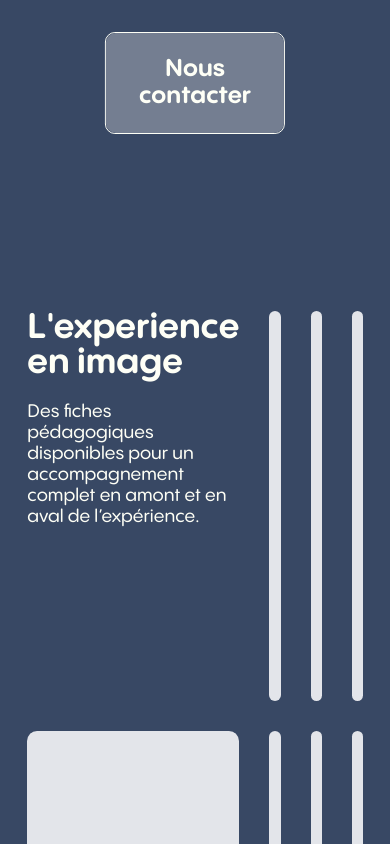
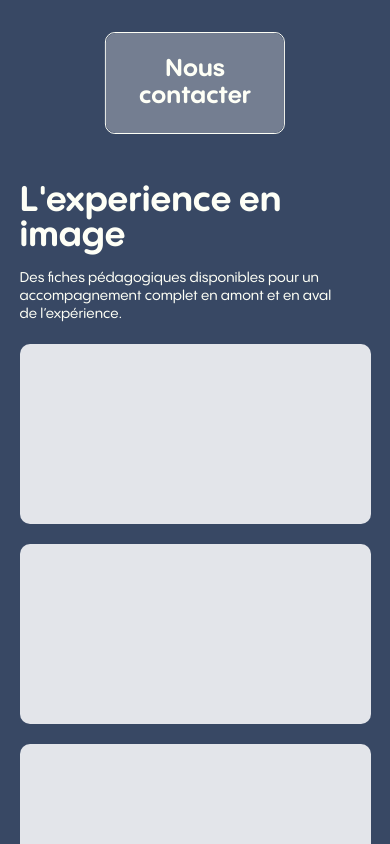
Before and after one commit to Yohan744/Elie-website, a Next.js app: page / in a window 390 px wide. Shown: the part 3840-4684 px from the top of the page. Built offline with nearby package versions, Linux system fonts and the light colour scheme.

Commit message:
responsive for gallery section is done

```diff
--- a/styles/_advice.scss
+++ b/styles/_advice.scss
@@ -4,7 +4,6 @@
   width: 100%;
   background-color: $wheat;
   scroll-margin-top: -75px;
-  display: none;
 
   .global-wrapper {
     position: relative;
--- a/styles/_gallery.scss
+++ b/styles/_gallery.scss
@@ -4,6 +4,26 @@
   width: 100%;
   border-radius: 0 0 25px 25px;
   background-color: $blue;
+
+  @media screen and (max-width: 1550px) {
+    padding: 115px 0 60px;
+  }
+
+  @media screen and (max-width: 1300px) {
+    padding: 85px 0 50px;
+  }
+
+  @media screen and (max-width: 992px) {
+    padding: 70px 0 40px;
+  }
+
+  @media screen and (max-width: 750px) {
+    padding: 60px 0 40px;
+  }
+
+  @media screen and (max-width: 576px) {
+    padding: 50px 0 25px;
+  }
 
   .global-wrapper {
     position: relative;
@@ -14,11 +34,38 @@
     grid-column-gap: 30px;
     grid-row-gap: 30px;
 
+    @media screen and (max-width: 1300px) {
+      width: 90%;
+    }
+
+    @media screen and (max-width: 1150px) {
+      grid-template-columns: repeat(3, 1fr);
+    }
+
+    @media screen and (max-width: 992px) {
+      grid-template-columns: repeat(2, 1fr);
+    }
+
+    @media screen and (max-width: 576px) {
+      grid-template-columns: repeat(1, 1fr);
+      grid-row-gap: 20px;
+    }
+
     h3 {
       @include semi-title;
       max-width: 315px;
       margin-bottom: 36px;
       color: $wheat;
+
+      @media screen and (max-width: 1550px) {
+        margin-bottom: 25px;
+      }
+
+      @media screen and (max-width: 576px) {
+        max-width: none;
+        margin-bottom: 15px;
+      }
+
     }
 
     p {
@@ -27,10 +74,24 @@
       font-family: "PP Pangram Sans Rounded medium", sans-serif;
       font-size: 18px;
       font-weight: 400;
-      line-height: 21px;
+      line-height: 1.3;
       letter-spacing: 0em;
       text-align: left;
       color: $wheat;
+
+      @media screen and (max-width: 1550px) {
+        font-size: 16px;
+      }
+
+      @media screen and (max-width: 1300px) {
+        font-size: 15px;
+      }
+
+
+      @media screen and (max-width: 576px) {
+        font-size: 14px;
+      }
+
     }
 
     .picture {
@@ -39,6 +100,27 @@
       width: 100%;
       background-color: rgba(227, 229, 234, 1);
       border-radius: 10px;
+
+      @media screen and (max-width: 1750px) {
+        height: 360px;
+      }
+
+      @media screen and (max-width: 1550px) {
+        height: 325px;
+      }
+
+      @media screen and (max-width: 1300px) {
+        height: 290px;
+      }
+
+      @media screen and (max-width: 992px) {
+        height: 220px;
+      }
+
+      @media screen and (max-width: 576px) {
+        height: 180px;
+      }
+
     }
 
   }
--- a/styles/_reservation.scss
+++ b/styles/_reservation.scss
@@ -1,7 +1,6 @@
 #reservation {
   position: relative;
   width: 100%;
-  display: none;
 
   .global-wrapper {
     position: relative;
--- a/styles/style.css
+++ b/styles/style.css
@@ -892,6 +892,31 @@ header .right-part .mobile-menu-wrapper {
   border-radius: 0 0 25px 25px;
   background-color: #384864;
 }
+@media screen and (max-width: 1550px) {
+  #gallery {
+    padding: 115px 0 60px;
+  }
+}
+@media screen and (max-width: 1300px) {
+  #gallery {
+    padding: 85px 0 50px;
+  }
+}
+@media screen and (max-width: 992px) {
+  #gallery {
+    padding: 70px 0 40px;
+  }
+}
+@media screen and (max-width: 750px) {
+  #gallery {
+    padding: 60px 0 40px;
+  }
+}
+@media screen and (max-width: 576px) {
+  #gallery {
+    padding: 50px 0 25px;
+  }
+}
 #gallery .global-wrapper {
   position: relative;
   margin: 0 auto;
@@ -901,6 +926,27 @@ header .right-part .mobile-menu-wrapper {
   grid-column-gap: 30px;
   grid-row-gap: 30px;
 }
+@media screen and (max-width: 1300px) {
+  #gallery .global-wrapper {
+    width: 90%;
+  }
+}
+@media screen and (max-width: 1150px) {
+  #gallery .global-wrapper {
+    grid-template-columns: repeat(3, 1fr);
+  }
+}
+@media screen and (max-width: 992px) {
+  #gallery .global-wrapper {
+    grid-template-columns: repeat(2, 1fr);
+  }
+}
+@media screen and (max-width: 576px) {
+  #gallery .global-wrapper {
+    grid-template-columns: repeat(1, 1fr);
+    grid-row-gap: 20px;
+  }
+}
 #gallery .global-wrapper h3 {
   position: relative;
   font-family: "PP Pangram Sans Rounded bold", sans-serif;
@@ -930,16 +976,42 @@ header .right-part .mobile-menu-wrapper {
     margin-bottom: 20px;
   }
 }
+@media screen and (max-width: 1550px) {
+  #gallery .global-wrapper h3 {
+    margin-bottom: 25px;
+  }
+}
+@media screen and (max-width: 576px) {
+  #gallery .global-wrapper h3 {
+    max-width: none;
+    margin-bottom: 15px;
+  }
+}
 #gallery .global-wrapper p {
   position: relative;
   max-width: 315px;
   font-family: "PP Pangram Sans Rounded medium", sans-serif;
   font-size: 18px;
   font-weight: 400;
-  line-height: 21px;
+  line-height: 1.3;
   letter-spacing: 0em;
   text-align: left;
   color: #fefff6;
+}
+@media screen and (max-width: 1550px) {
+  #gallery .global-wrapper p {
+    font-size: 16px;
+  }
+}
+@media screen and (max-width: 1300px) {
+  #gallery .global-wrapper p {
+    font-size: 15px;
+  }
+}
+@media screen and (max-width: 576px) {
+  #gallery .global-wrapper p {
+    font-size: 14px;
+  }
 }
 #gallery .global-wrapper .picture {
   position: relative;
@@ -947,6 +1019,31 @@ header .right-part .mobile-menu-wrapper {
   width: 100%;
   background-color: #e3e5ea;
   border-radius: 10px;
+}
+@media screen and (max-width: 1750px) {
+  #gallery .global-wrapper .picture {
+    height: 360px;
+  }
+}
+@media screen and (max-width: 1550px) {
+  #gallery .global-wrapper .picture {
+    height: 325px;
+  }
+}
+@media screen and (max-width: 1300px) {
+  #gallery .global-wrapper .picture {
+    height: 290px;
+  }
+}
+@media screen and (max-width: 992px) {
+  #gallery .global-wrapper .picture {
+    height: 220px;
+  }
+}
+@media screen and (max-width: 576px) {
+  #gallery .global-wrapper .picture {
+    height: 180px;
+  }
 }
 
 #preparation {
@@ -1303,7 +1400,6 @@ header .right-part .mobile-menu-wrapper {
 #reservation {
   position: relative;
   width: 100%;
-  display: none;
 }
 #reservation .global-wrapper {
   position: relative;
@@ -1986,7 +2082,6 @@ header .right-part .mobile-menu-wrapper {
   width: 100%;
   background-color: #fefff6;
   scroll-margin-top: -75px;
-  display: none;
 }
 #advice .global-wrapper {
   position: relative;
```
Also changed, not shown: 1 other file (tests, documents, lock files or other folders).
